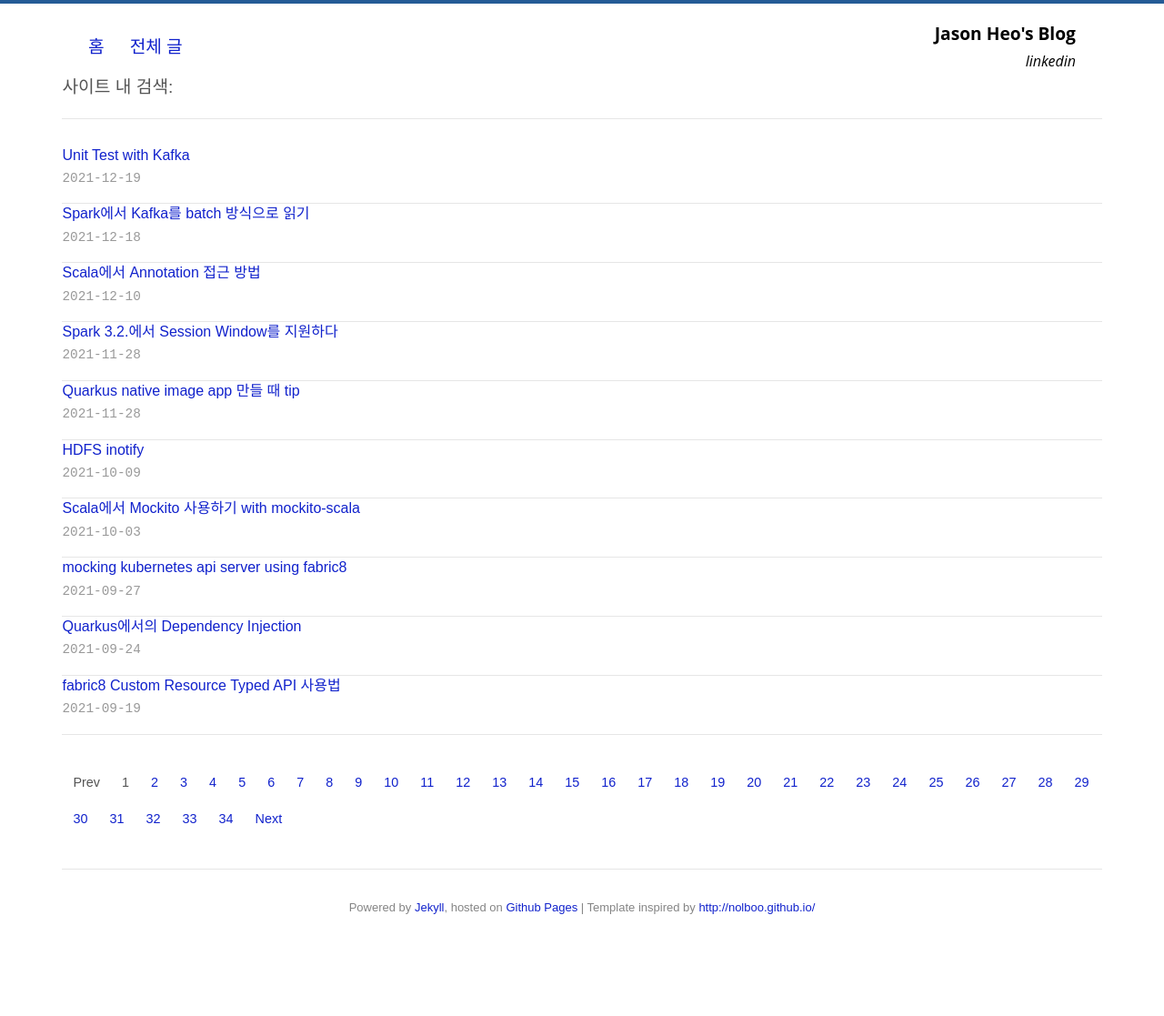
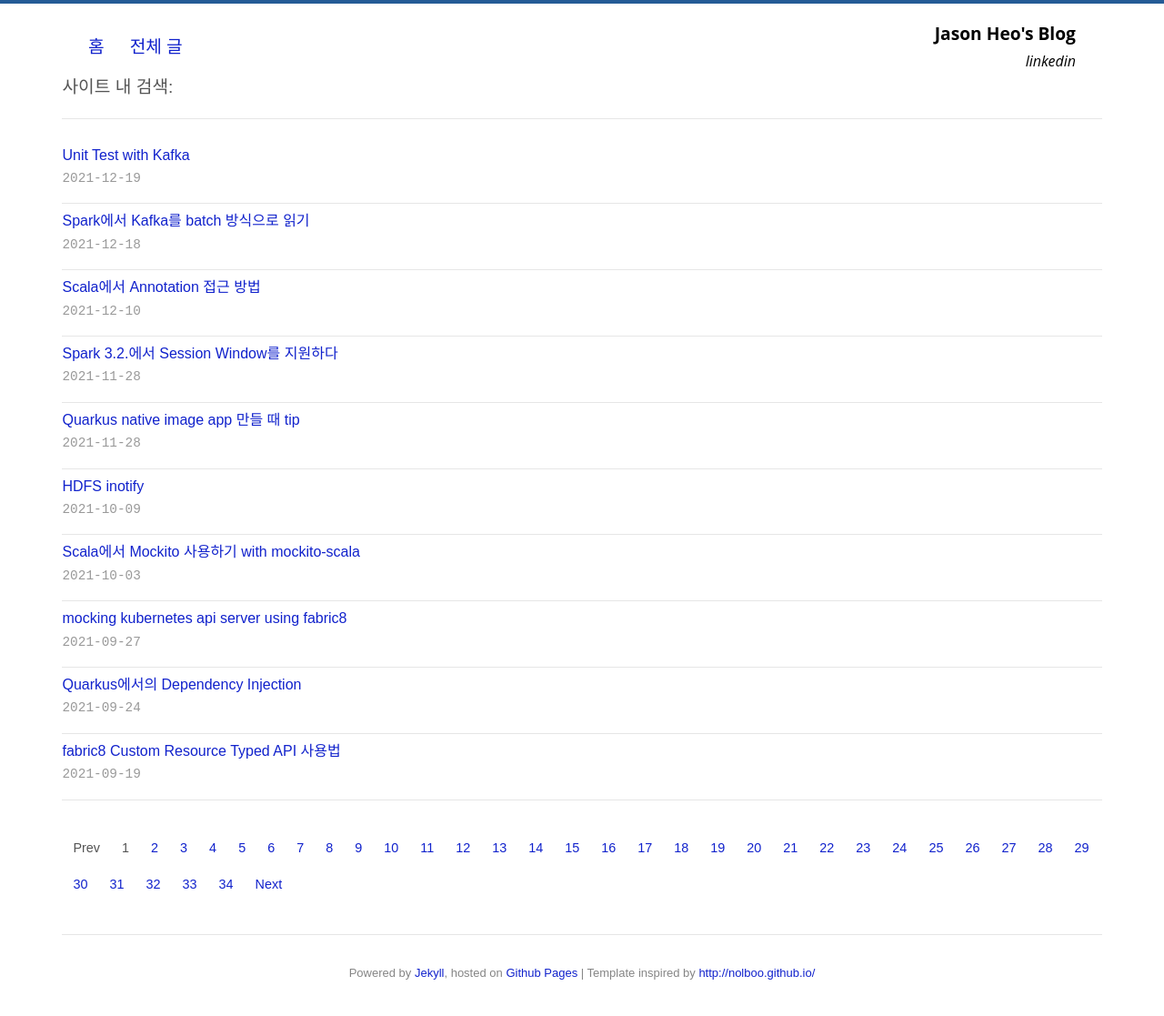
Before and after one commit to jason-heo/jason-heo.github.io, a Jekyll site: the page built from index.html, in a window 1280 px wide. Shown: the whole page at 91% size. Built offline with Jekyll 4.4.1, drawn with Linux system fonts in a browser that asks for light colours; the list of posts is cut into pages by our own code; comment, search, counter and statistics services are not loaded; before the commit the page ends 1045 px from its top, so only the background shows below that.

Commit message:
margin-top 추가

```diff
--- a/index.html
+++ b/index.html
@@ -8,7 +8,7 @@ description: BigData로 즐기는 인생
   <ul class="posts">
     <!-- This loops through the paginated posts -->
     {% for post in paginator.posts %}
-      <li style="border-bottom: solid 0.5px #e6e6e6;">
+      <li style="border-bottom: solid 0.5px #e6e6e6; margin-top: 8px;">
         <!--<h2>-->
           <a href="{{ post.url }}">{{ post.title }}</a>
         <!--</h2>-->
```
